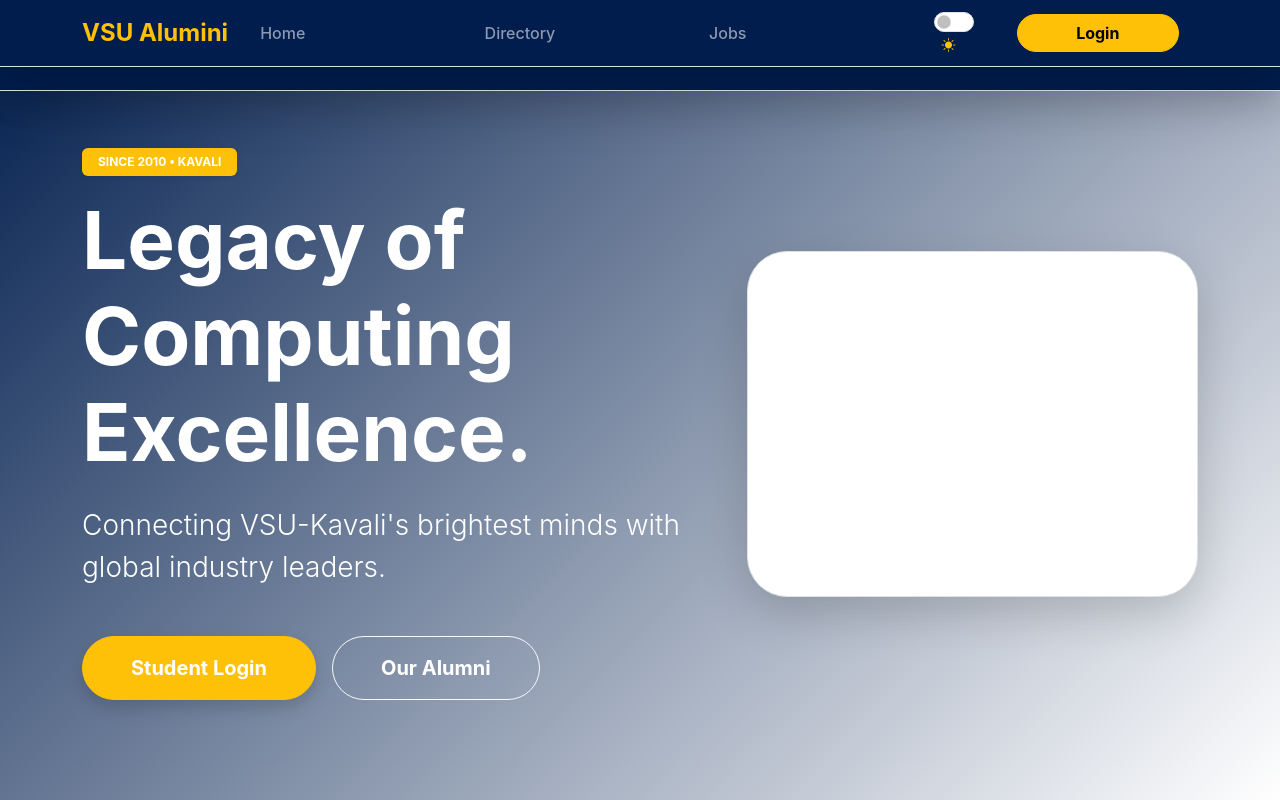
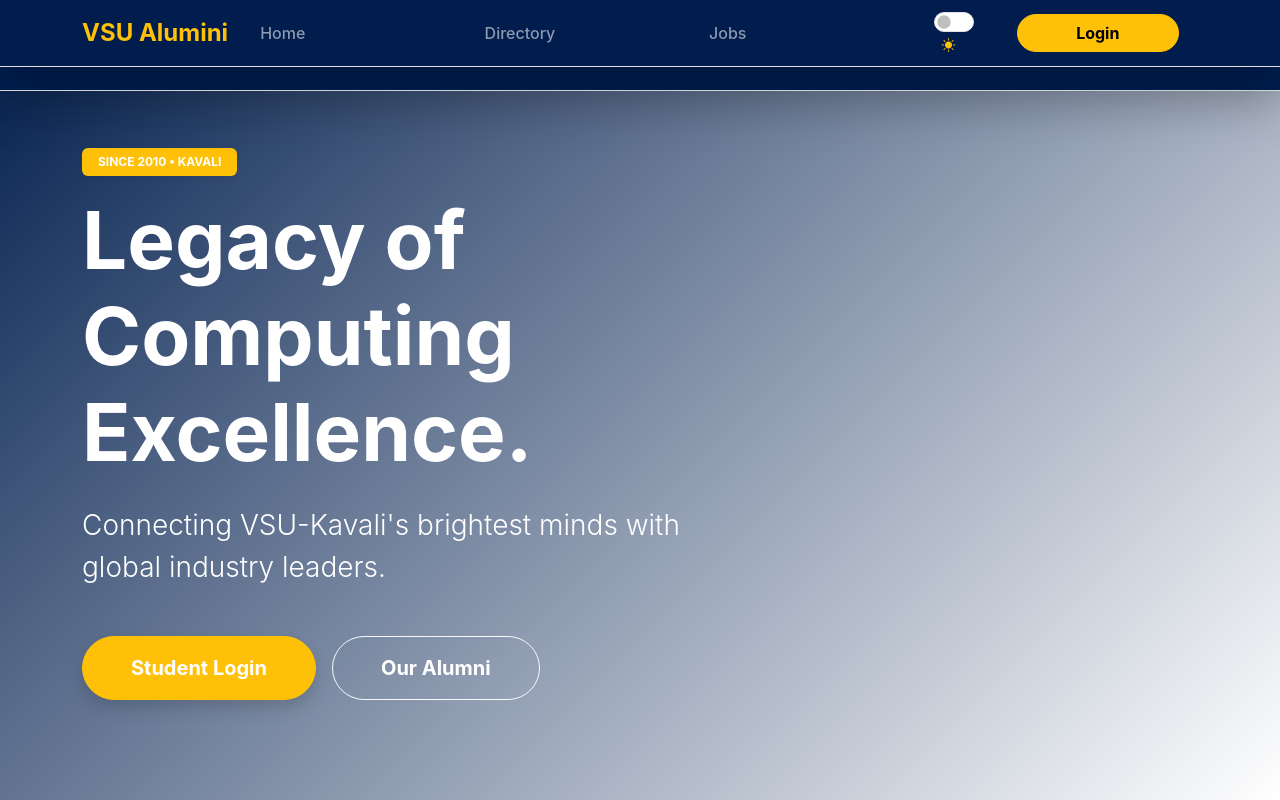
Before and after one commit to K-Srinivas-Chowdhary-03/vsu-alumini, a React (Vite) app in the folder frontend/: page / in a window 1280 px wide. Shown: the top 800 px of the page. Built offline with nearby package versions, Linux system fonts and the light colour scheme.

Commit message:
Remove department achievements card and center hero text

```diff
--- a/frontend/src/pages/Home.jsx
+++ b/frontend/src/pages/Home.jsx
@@ -175,36 +175,6 @@ const Home = () => {
               </motion.div>
             </div>
 
-            <div className="col-lg-5 d-none d-lg-block">
-              <motion.div
-                initial={{ opacity: 0, scale: 0.8 }}
-                animate={{ opacity: 1, scale: 1 }}
-                transition={{ duration: 1 }}
-              >
-                <div
-                  className="card bg-white bg-opacity-10 border-white border-opacity-25 p-5 backdrop-blur text-center shadow-lg"
-                  style={{ borderRadius: "40px" }}
-                >
-                  <h5 className="text-warning text-uppercase small mb-4 fw-bold">
-                    Department Achievements
-                  </h5>
-                  <div className="mb-4 text-white">
-                    <h2 className="display-4 fw-bold">A+</h2>
-                    <p className="text-uppercase small">NAAC Accredited</p>
-                  </div>
-                  <div className="d-flex justify-content-around text-white">
-                    <div>
-                      <h3 className="fw-bold mb-0">35+</h3>
-                      <p className="small">Faculty</p>
-                    </div>
-                    <div className="border-start border-white border-opacity-25 px-4">
-                      <h3 className="fw-bold mb-0">5k+</h3>
-                      <p className="small">Alumni</p>
-                    </div>
-                  </div>
-                </div>
-              </motion.div>
-            </div>
           </div>
         </div>
       </section>
```
